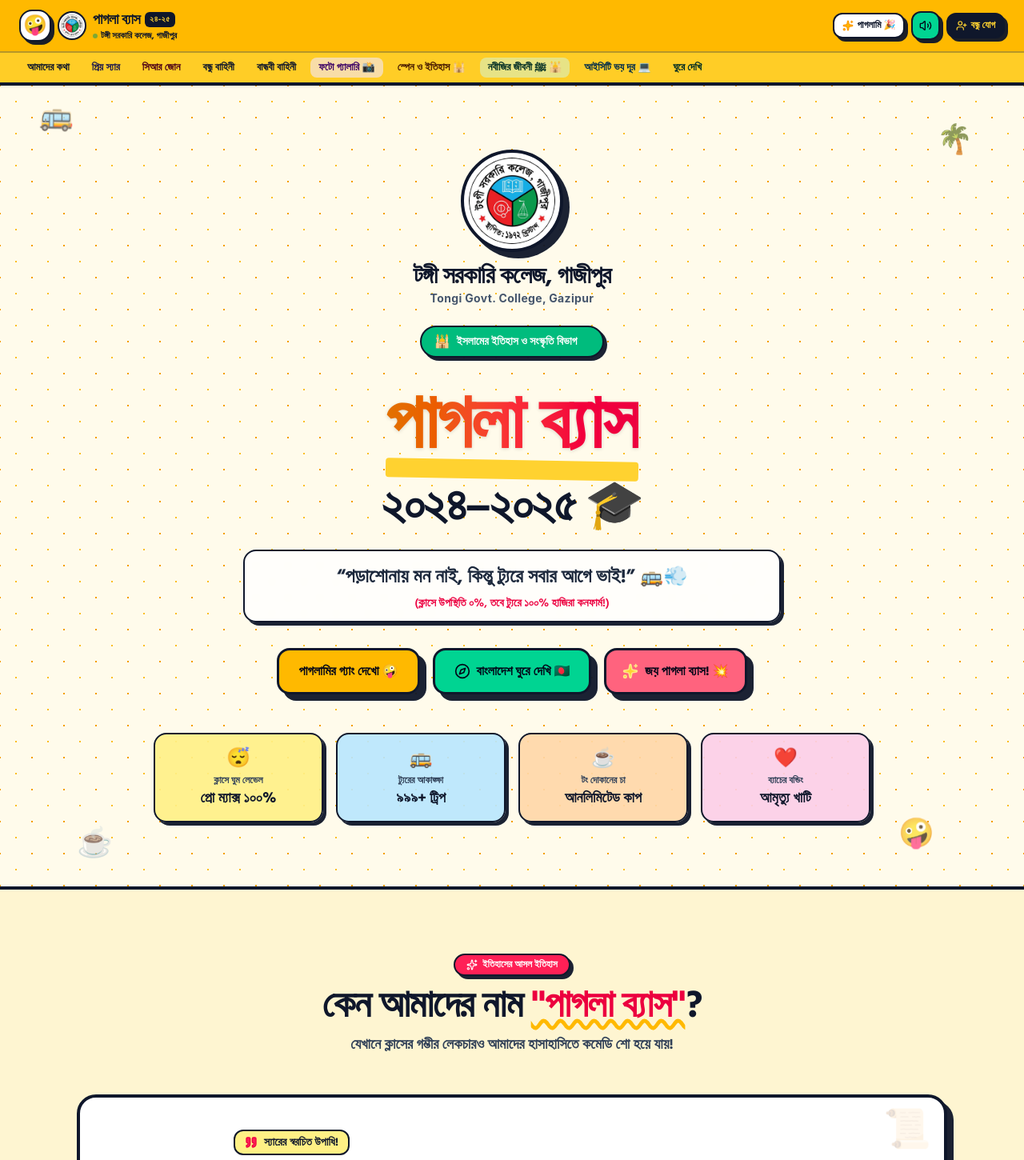
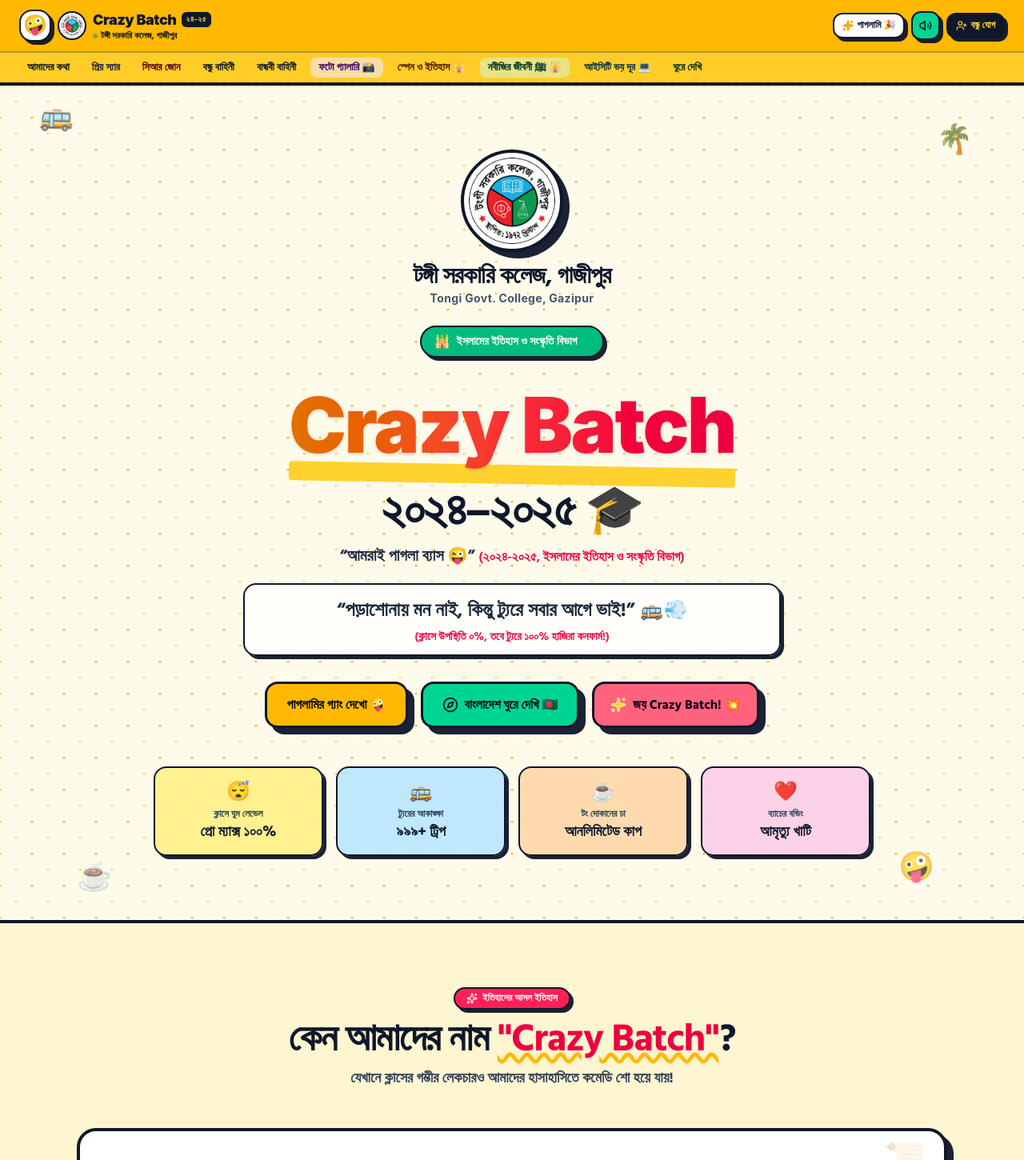
Before and after one commit to sojibvideoeditor2026/crazy-batch-2024-2025, a React (Vite) app: page / in a window 1280 px wide. Shown: the top 1450 px of the page at 80% size. Built offline with nearby package versions, Linux system fonts and the light colour scheme.

Commit message:
refactor: rename branding to "Crazy Batch"

```diff
--- a/index.html
+++ b/index.html
@@ -3,10 +3,10 @@
   <head>
     <meta charset="UTF-8" />
     <meta name="viewport" content="width=device-width, initial-scale=1.0" />
-    <title>পাগলা ব্যাস ২০২৪-২০২৫ | টঙ্গী সরকারি কলেজ, গাজীপুর</title>
-    <meta name="description" content="টঙ্গী সরকারি কলেজ, গাজীপুর - ইসলামের ইতিহাস ও সংস্কৃতি বিভাগের পাগলা ব্যাস ২০২৪-২০২৫ এর রঙিন ও মজাদার ওয়েবসাইট।" />
-    <meta property="og:title" content="পাগলা ব্যাস ২০২৪-২০২৫ | টঙ্গী সরকারি কলেজ" />
-    <meta property="og:description" content="টঙ্গী সরকারি কলেজ, গাজীপুর - ইসলামের ইতিহাস ও সংস্কৃতি বিভাগের পাগলা ব্যাস ২০২৪-২০২৫ এর রঙিন ও মজাদার ওয়েবসাইট।" />
+    <title>Crazy Batch 2024-25 | টঙ্গী সরকারি কলেজ</title>
+    <meta name="description" content="Crazy Batch 2024-25 | টঙ্গী সরকারি কলেজ, গাজীপুর - ইসলামের ইতিহাস ও সংস্কৃতি বিভাগের রঙিন ও মজাদার ওয়েবসাইট।" />
+    <meta property="og:title" content="Crazy Batch 2024-25 | টঙ্গী সরকারি কলেজ" />
+    <meta property="og:description" content="Crazy Batch 2024-25 | টঙ্গী সরকারি কলেজ, গাজীপুর - ইসলামের ইতিহাস ও সংস্কৃতি বিভাগের রঙিন ও মজাদার ওয়েবসাইট।" />
     <meta property="og:type" content="website" />
     <meta name="twitter:card" content="summary_large_image" />
     <link rel="icon" type="image/png" href="/college-logo.png" />
--- a/metadata.json
+++ b/metadata.json
@@ -1,6 +1,6 @@
 {
-  "name": "পাগলা ব্যাস ২০২৪-২০২৫",
-  "description": "টঙ্গী সরকারি কলেজ, গাজীপুর - ইসলামের ইতিহাস ও সংস্কৃতি বিভাগের পাগলা ব্যাস ২০২৪-২০২৫ এর রঙিন ও মজাদার ওয়েবসাইট।",
+  "name": "Crazy Batch 2024-25",
+  "description": "Crazy Batch 2024-25 | টঙ্গী সরকারি কলেজ, গাজীপুর - ইসলামের ইতিহাস ও সংস্কৃতি বিভাগের রঙিন ও মজাদার ওয়েবসাইট।",
   "requestFramePermissions": [],
   "majorCapabilities": ["MAJOR_CAPABILITY_SERVER_SIDE_GEMINI_API"]
 }
--- a/src/components/AboutSection.tsx
+++ b/src/components/AboutSection.tsx
@@ -13,7 +13,7 @@ export const AboutSection: React.FC = () => {
             ইতিহাসের আসল ইতিহাস
           </div>
           <h2 className="text-3xl sm:text-5xl font-black text-slate-900 tracking-tight">
-            কেন আমাদের নাম <span className="text-rose-600 underline decoration-amber-400 decoration-wavy">"পাগলা ব্যাস"</span>?
+            কেন আমাদের নাম <span className="text-rose-600 underline decoration-amber-400 decoration-wavy">"Crazy Batch"</span>?
           </h2>
           <p className="mt-3 text-slate-700 font-bold text-base sm:text-lg">
             যেখানে ক্লাসের গম্ভীর লেকচারও আমাদের হাসাহাসিতে কমেডি শো হয়ে যায়!
@@ -40,7 +40,7 @@ export const AboutSection: React.FC = () => {
               <p className="text-lg sm:text-xl font-bold leading-relaxed">
                 আমাদের শ্রদ্ধেয় স্যার আদর করে ভালোবেসে আমাদের নাম দিয়েছেন{' '}
                 <span className="bg-rose-100 text-rose-700 px-2 py-0.5 rounded-lg font-black border border-rose-300">
-                  "পাগলা ব্যাস"
+                  "Crazy Batch"
                 </span>{' '}
                 কারণ আমরা সাধারণ মানের পাগল না—একদম এক্সট্রা লেভেলের খাঁটি পাগল! 🤪
               </p>
--- a/src/components/ExploreBangladeshSection.tsx
+++ b/src/components/ExploreBangladeshSection.tsx
@@ -68,7 +68,7 @@ export const ExploreBangladeshSection: React.FC = () => {
             বাংলাদেশ ঘুরে দেখি 🇧🇩
           </h2>
           <p className="mt-3 text-slate-700 font-bold text-sm sm:text-base leading-relaxed">
-            পাগলা ব্যাচের পরবর্তী ট্যুর কোথায় হবে? ২০টি জনপ্রিয় ভ্রমণ জেলার সেরা জায়গা ও ক্ষুদ্র নৃগোষ্ঠীর ঐতিহ্য দেখুন এবং বন্ধুদের ট্রিপ লিস্টে যুক্ত করুন!
+            Crazy Batch-এর পরবর্তী ট্যুর কোথায় হবে? ২০টি জনপ্রিয় ভ্রমণ জেলার সেরা জায়গা ও ক্ষুদ্র নৃগোষ্ঠীর ঐতিহ্য দেখুন এবং বন্ধুদের ট্রিপ লিস্টে যুক্ত করুন!
           </p>
         </div>
 
--- a/src/components/Footer.tsx
+++ b/src/components/Footer.tsx
@@ -48,8 +48,8 @@ export const Footer: React.FC = () => {
           <div className="text-center md:text-left space-y-2">
             <div className="flex items-center justify-center md:justify-start gap-2">
               <span className="text-3xl">🤪</span>
-              <span className="text-2xl font-black text-amber-400">
-                পাগলা ব্যাস ২০২৪-২০২৫
+              <span className="text-2xl font-black text-amber-400 font-sans">
+                Crazy Batch ২০২৪-২০২৫
               </span>
             </div>
             <p className="text-xs sm:text-sm text-slate-400 font-medium">
@@ -85,7 +85,7 @@ export const Footer: React.FC = () => {
         </div>
 
         <div className="mt-6 text-center text-[10px] text-slate-400">
-          © ২০২৪–২০২৫ পাগলা ব্যাস | সর্বস্বত্ব ট্যুর ও আড্ডায় সংরক্ষিত 🚌✨
+          © ২০২৪–২০২৫ Crazy Batch | সর্বস্বত্ব ট্যুর ও আড্ডায় সংরক্ষিত 🚌✨
         </div>
       </div>
     </footer>
--- a/src/components/HeroSection.tsx
+++ b/src/components/HeroSection.tsx
@@ -57,8 +57,8 @@ export const HeroSection: React.FC = () => {
         {/* Big Hero Title */}
         <h1 className="text-4xl sm:text-6xl md:text-7xl lg:text-8xl font-black text-slate-900 tracking-tight leading-tight">
           <span className="relative inline-block">
-            <span className="relative z-10 text-transparent bg-clip-text bg-gradient-to-r from-amber-600 via-red-500 to-rose-600 drop-shadow-sm">
-              পাগলা ব্যাস
+            <span className="relative z-10 text-transparent bg-clip-text bg-gradient-to-r from-amber-600 via-red-500 to-rose-600 drop-shadow-sm font-sans tracking-tight">
+              Crazy Batch
             </span>
             <span className="absolute -bottom-2 left-0 w-full h-4 sm:h-6 bg-amber-300 -z-0 rotate-1 rounded-sm"></span>
           </span>
@@ -67,8 +67,18 @@ export const HeroSection: React.FC = () => {
           </span>
         </h1>
 
+        {/* বাংলা ট্যাগলাইন */}
+        <div className="mt-3">
+          <p className="text-base sm:text-xl font-bold text-slate-800">
+            &ldquo;আমরাই পাগলা ব্যাস 😜&rdquo;{' '}
+            <span className="text-sm sm:text-base font-semibold text-rose-600">
+              (২০২৪-২০২৫, ইসলামের ইতিহাস ও সংস্কৃতি বিভাগ)
+            </span>
+          </p>
+        </div>
+
         {/* Funny Taglines */}
-        <p className="mt-6 max-w-2xl mx-auto text-lg sm:text-2xl font-bold text-slate-800 leading-relaxed bg-white/80 backdrop-blur-xs py-3 px-6 rounded-2xl border-2 border-slate-900 shadow-comic">
+        <p className="mt-5 max-w-2xl mx-auto text-lg sm:text-2xl font-bold text-slate-800 leading-relaxed bg-white/80 backdrop-blur-xs py-3 px-6 rounded-2xl border-2 border-slate-900 shadow-comic">
           &ldquo;পড়াশোনায় মন নাই, কিন্তু ট্যুরে সবার আগে ভাই!&rdquo; 🚌💨
           <span className="block text-xs sm:text-sm font-semibold text-rose-600 mt-1">
             (ক্লাসে উপস্থিতি ০%, তবে ট্যুরে ১০০% হাজিরা কনফার্ম!)
@@ -99,7 +109,7 @@ export const HeroSection: React.FC = () => {
             className="px-5 py-3.5 rounded-2xl bg-rose-400 hover:bg-rose-300 border-3 border-slate-900 text-slate-950 font-black text-sm sm:text-base shadow-comic-lg hover:shadow-comic transition-all active:translate-y-1 flex items-center gap-2 cursor-pointer"
           >
             <Sparkles className="w-5 h-5 text-amber-200 fill-amber-300" />
-            <span>জয় পাগলা ব্যাস! 💥</span>
+            <span>জয় Crazy Batch! 💥</span>
           </button>
         </div>
 
--- a/src/components/IctFearRemoverSection.tsx
+++ b/src/components/IctFearRemoverSection.tsx
@@ -164,7 +164,7 @@ export const IctFearRemoverSection: React.FC = () => {
                   "আইসিটি কম্পিউটারের বিষয়, খাতার না! 😄 কিন্তু আমাদের পরীক্ষা হয়েছে খাতায়। তাই আসুন কম্পিউটারের কাজগুলো সত্যিকারভাবে শিখি, যা চাকরি ও জীবনে কাজে লাগবে।"
                 </h3>
                 <p className="text-xs sm:text-sm font-extrabold text-slate-800 mt-2">
-                  — ইসলামের ইতিহাস ও সংস্কৃতি বিভাগ, পাগলা ব্যাচ ২০২৪-২৫
+                  — ইসলামের ইতিহাস ও সংস্কৃতি বিভাগ, Crazy Batch ২০২৪-২৫
                 </p>
               </div>
             </div>
@@ -591,7 +591,7 @@ export const IctFearRemoverSection: React.FC = () => {
 
               <div className="flex items-center justify-between flex-wrap gap-2 pt-1">
                 <span className="text-[11px] text-amber-200/80 font-medium flex items-center gap-1">
-                  <Sparkles className="w-3.5 h-3.5 text-amber-400" /> পাগলা ব্যাচের যে কেউ সাহায্য করতে প্রস্তুত!
+                  <Sparkles className="w-3.5 h-3.5 text-amber-400" /> Crazy Batch-এর যে কেউ সাহায্য করতে প্রস্তুত!
                 </span>
                 <button
                   type="submit"
--- a/src/components/IctTopicOutputPreview.tsx
+++ b/src/components/IctTopicOutputPreview.tsx
@@ -565,7 +565,7 @@ export const IctTopicOutputPreview: React.FC<IctTopicOutputPreviewProps> = ({ to
                   </ul>
                 </div>
                 <div className="text-[10px] text-slate-400 font-mono text-right">
-                  পাগলা ব্যাচ প্রেজেন্টেশন
+                  Crazy Batch প্রেজেন্টেশন
                 </div>
               </div>
               <p className="text-xs text-emerald-300 mt-3 font-semibold">
--- a/src/components/Navbar.tsx
+++ b/src/components/Navbar.tsx
@@ -30,7 +30,7 @@ export const Navbar: React.FC<NavbarProps> = ({ onOpenAddFriend }) => {
 
   return (
     <header className="sticky top-0 z-40 bg-amber-400 border-b-4 border-slate-900 shadow-sm select-none">
-      {/* উপরের সারি: লোগো + পাগলা ব্যাস ২৪-২৫ (বামে) এবং একশনে তিনটি বাটন (ডানে) */}
+      {/* উপরের সারি: লোগো + Crazy Batch ২৪-২৫ (বামে) এবং একশনে তিনটি বাটন (ডানে) */}
       <div className="max-w-7xl mx-auto px-3 sm:px-6">
         <div className="flex items-center justify-between h-14 sm:h-16 gap-2">
           {/* লোগো ও টাইটেল (এক লাইনে, কোনো লাইন ব্রেক নেই) */}
@@ -45,8 +45,8 @@ export const Navbar: React.FC<NavbarProps> = ({ onOpenAddFriend }) => {
             />
             <div className="flex flex-col">
               <div className="flex items-center gap-1.5 whitespace-nowrap">
-                <span className="font-black text-slate-900 text-base sm:text-lg tracking-tight whitespace-nowrap">
-                  পাগলা ব্যাস
+                <span className="font-black text-slate-900 text-base sm:text-lg tracking-tight whitespace-nowrap font-sans">
+                  Crazy Batch
                 </span>
                 <span className="bg-slate-900 text-amber-300 text-[10px] font-black px-1.5 py-0.5 rounded-md uppercase tracking-wider whitespace-nowrap">
                   ২৪-২৫
```
